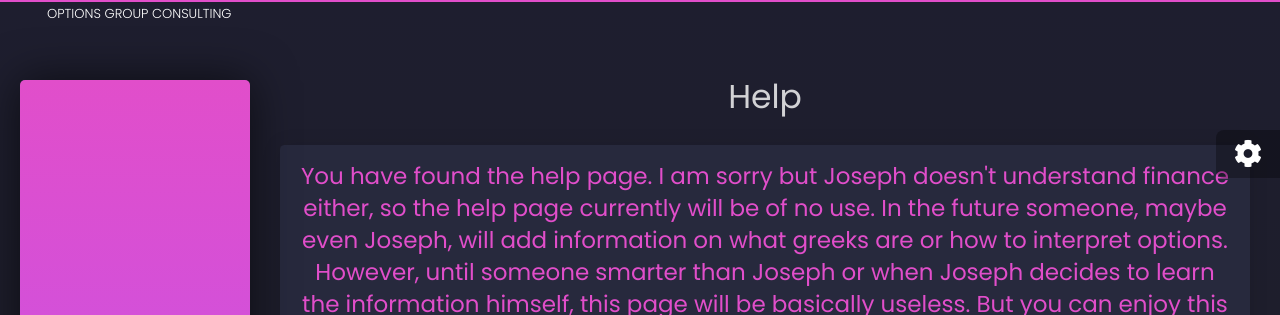
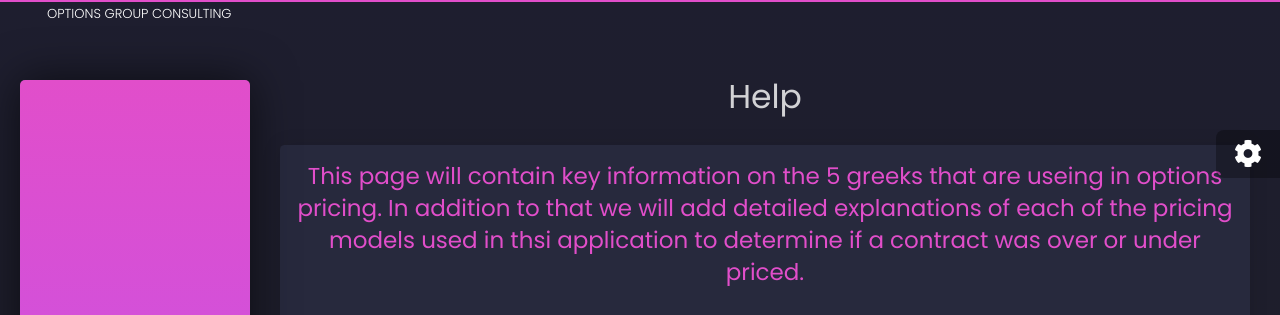
Before and after one commit to sanyanema/OptionsWatchlist, a Django app: template black-dashboard-django-master/core/templates/ui-help.html in a window 1280 px wide. Shown: the top 315 px of the page. Run offline with Django 3.2, Linux system fonts and the light colour scheme; the template is opened without the code that fills it, so the values that code supplies are empty; some libraries are stand-ins or nearby versions.

Commit message:
Updated the help page

```diff
--- a/black-dashboard-django-master/core/templates/ui-help.html
+++ b/black-dashboard-django-master/core/templates/ui-help.html
@@ -16,7 +16,7 @@
     <div class="card">
       <div class="card-body">
         <h3 class="text-primary">
-          <center>You have found the help page. I am sorry but Joseph doesn't understand finance either, so the help page currently will be of no use. In the future someone, maybe even Joseph, will add information on what greeks are or how to interpret options. However, until someone smarter than Joseph or when Joseph decides to learn the information himself, this page will be basically useless. But you can enjoy this prequel memes!</center>
+          <center>This page will contain key information on the 5 greeks that are useing in options pricing. In addition to that we will add detailed explanations of each of the pricing models used in thsi application to determine if a contract was over or under priced.</center>
         </h3>
         <div class="logo">
           <a href="/" class="simple-text logo-normal">
```
